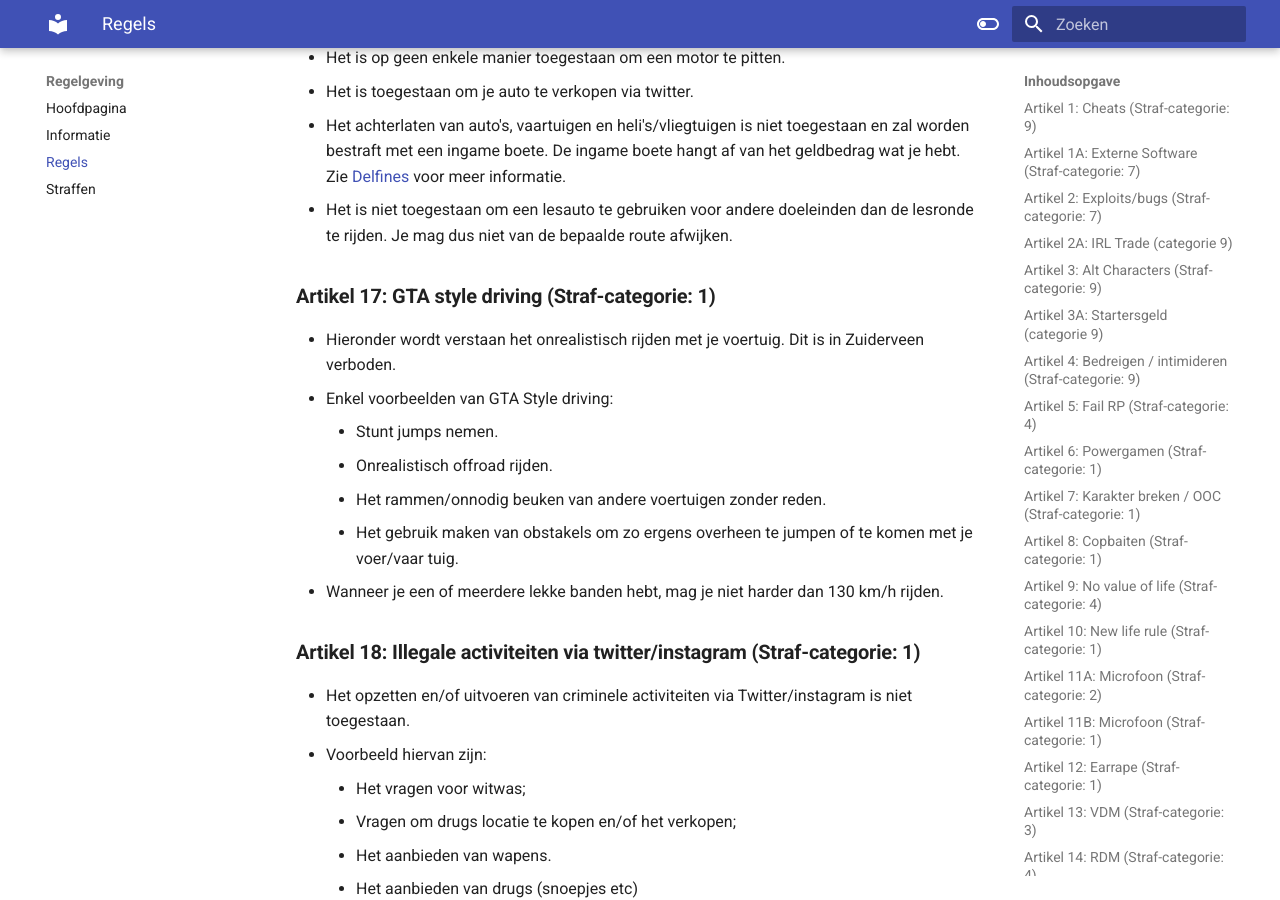
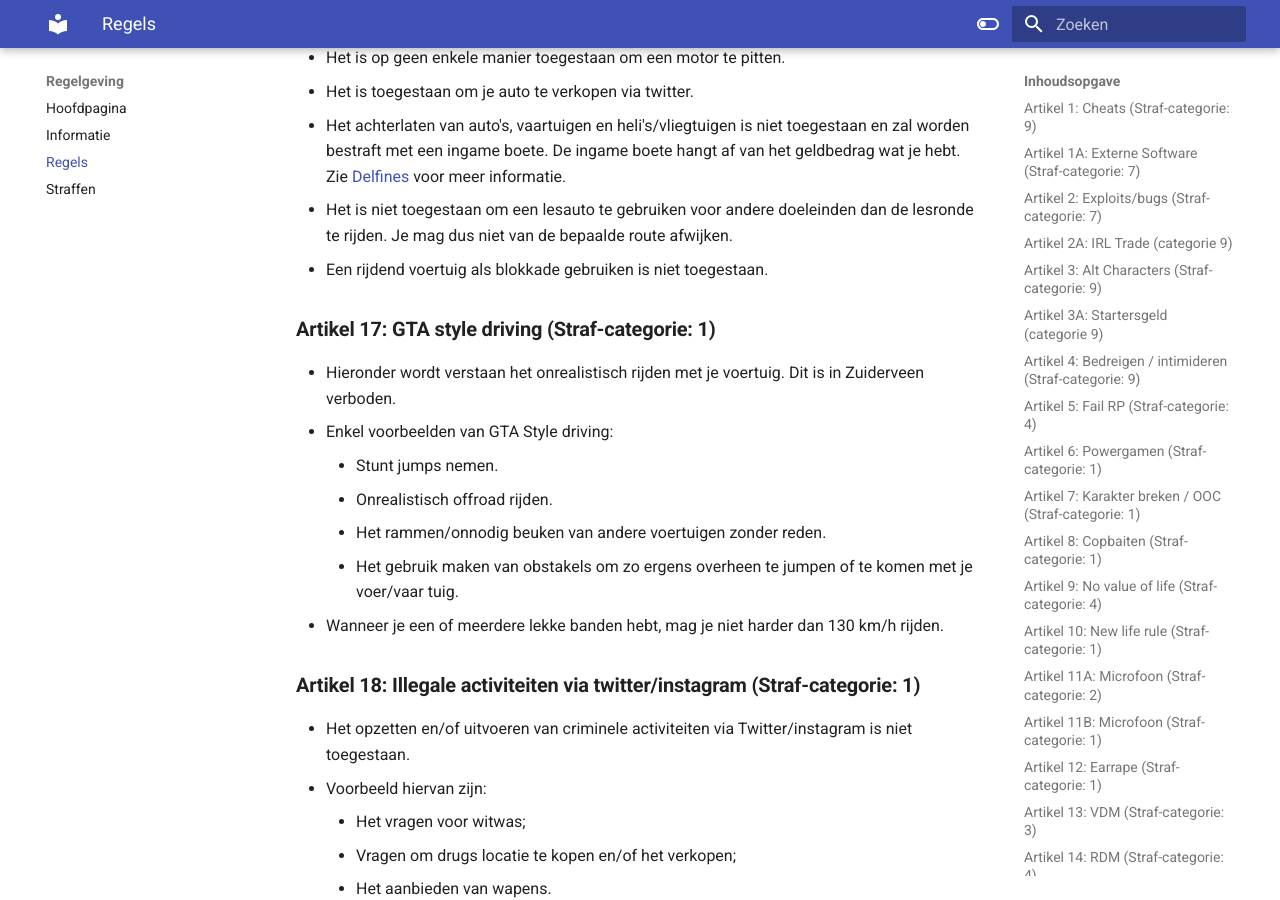
Before and after one commit to ZuiderVeenRP/apv, an MkDocs documentation site: the page built from docs/algemeen.md, in a window 1280 px wide and 900 px high, scrolled down 7413 px. Built offline with MkDocs 1.6.1 and Material for MkDocs 9.7.7, drawn with Linux system fonts in a browser that asks for light colours; comment, search, counter and statistics services are not loaded.

Commit message:
Update algemeen.md

```diff
--- a/docs/algemeen.md
+++ b/docs/algemeen.md
@@ -167,6 +167,7 @@
    - Het is toegestaan om je auto te verkopen via twitter.
    - Het achterlaten van auto's, vaartuigen en heli's/vliegtuigen is niet toegestaan en zal worden bestraft met een ingame boete. De ingame boete hangt af van het geldbedrag wat je hebt. Zie [Delfines](./informatie.html#delfines) voor meer informatie.
    - Het is niet toegestaan om een lesauto te gebruiken voor andere doeleinden dan de lesronde te rijden. Je mag dus niet van de bepaalde route afwijken.
+   - Een rijdend voertuig als blokkade gebruiken is niet toegestaan.
 
 ### **Artikel 17: GTA style driving (Straf-categorie: 1)**
    - Hieronder wordt verstaan het onrealistisch rijden met je voertuig. Dit is in Zuiderveen verboden.
```
